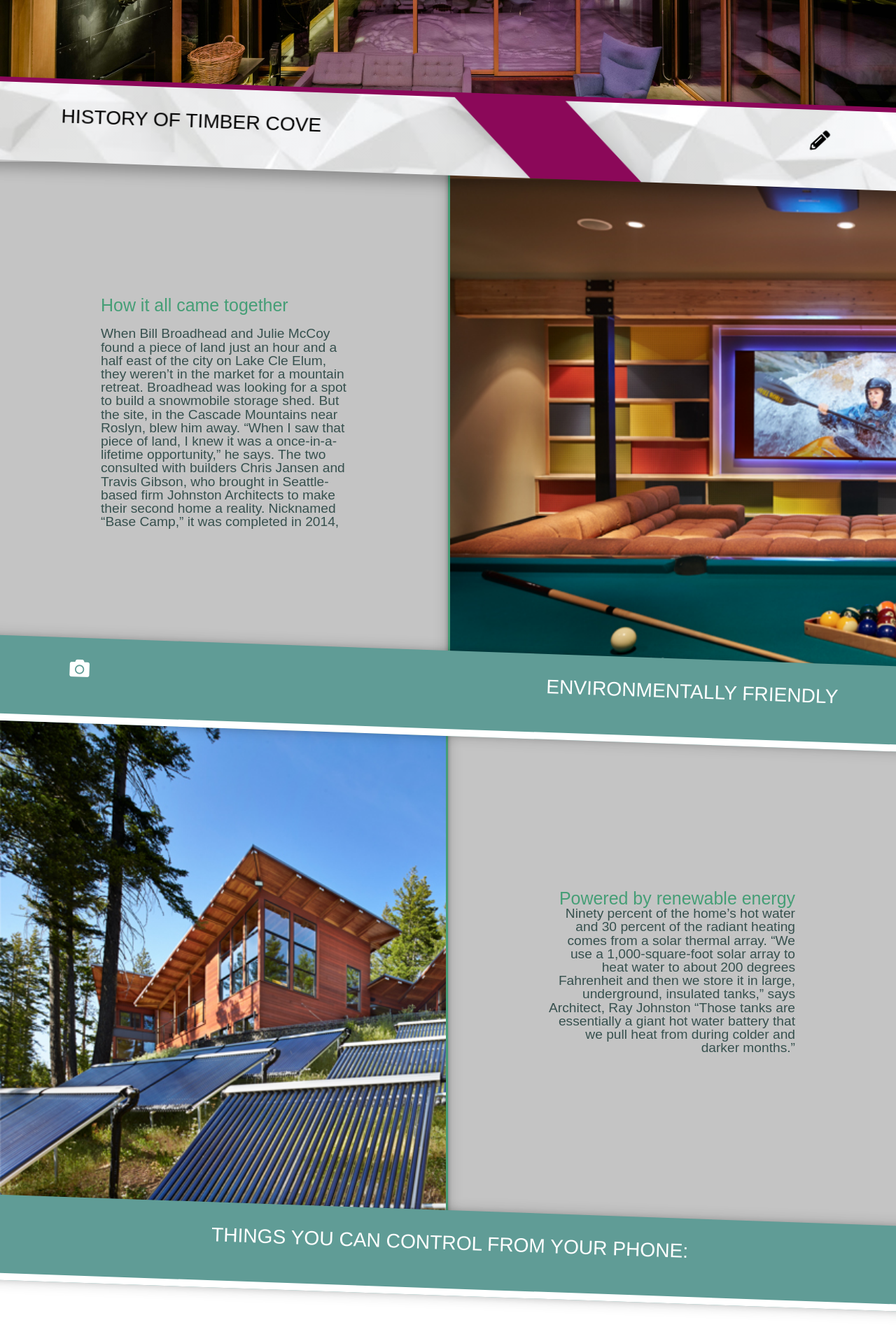
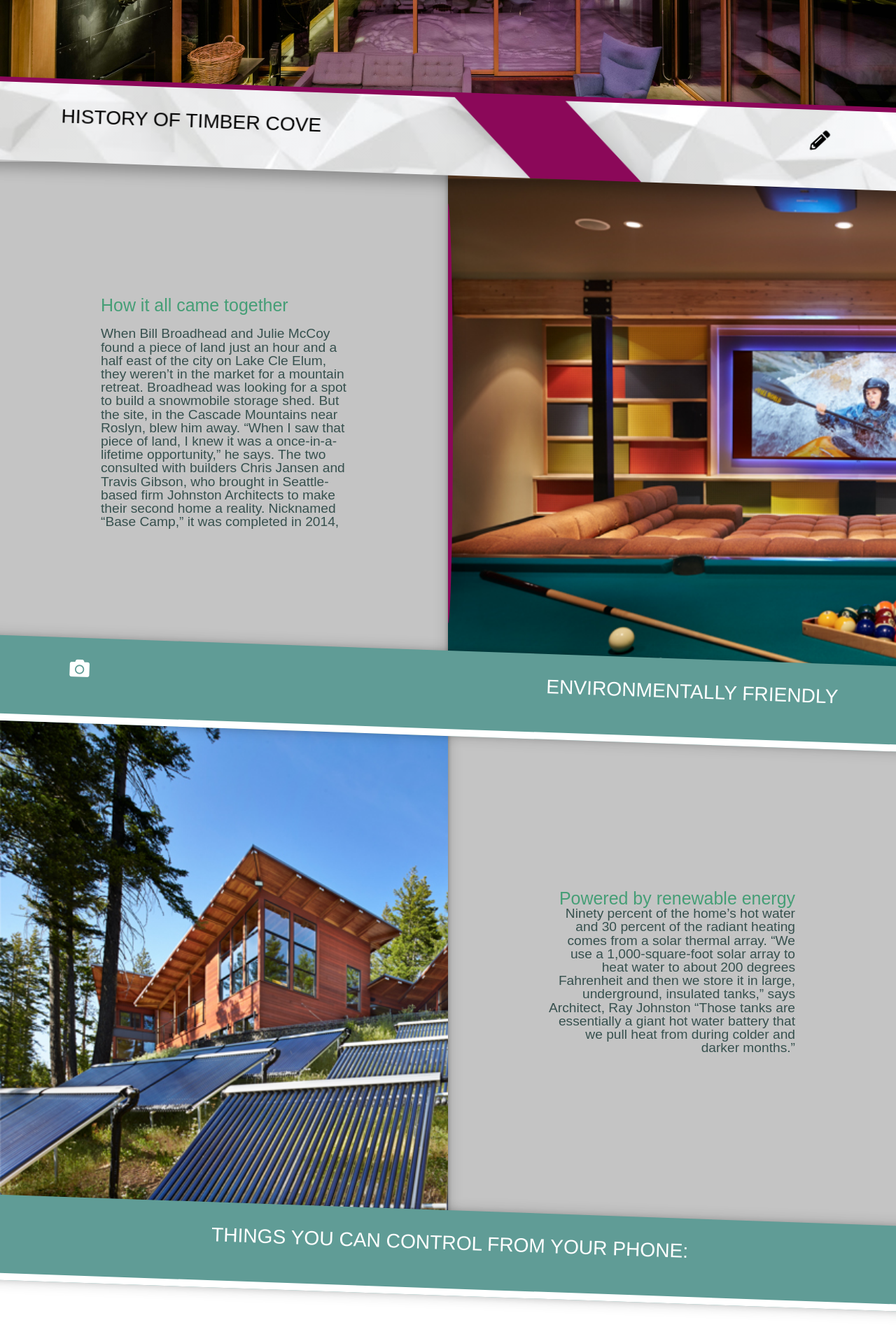
Before and after one commit to FinneanBroadhead/timber-cove-site, a PHP site: page /about.html in a window 1280 px wide; the page is wider, and only the part inside the window is pictured. Shown: the part 569-2476 px from the top of that part at 70% size. Run offline with PHP 8.4, Linux system fonts and the light colour scheme.

Commit message:
Special borders

```diff
--- a/assets/css/about.css
+++ b/assets/css/about.css
@@ -176,11 +176,27 @@ body {
 }
 .info-section .half-image-right {
 	left: 50%;
-	border-left: 3px solid #459e76;
 }
-.info-section .half-image-left {
+.info-section .half-image-right::after {
+	content: "";
+	position: absolute;
+	width: 0px;
+	height: 75%;
+	top: 50%;
+	border-radius: 500%;
+	box-shadow: 0px 0px 20px rgba(0, 0, 0, 0.2);
+	overflow-y: hidden;
+}
+.info-section .half-image-right::after {
+	right: auto;
+	left: 0px;
+	border: 7px solid rgba(139, 8, 89, 1.0);
+	transform: translate(-50%, -50%);
+}
+.info-section .half-image-left::after {
 	right: 50%;
-	border-right: 3px solid #459e76;
+	border-right: 3px solid rgba(139, 8, 89, 1.0);
+	transform: translate(-50%, 50%);
 }
 .half-image img {
 	position: relative;
```
